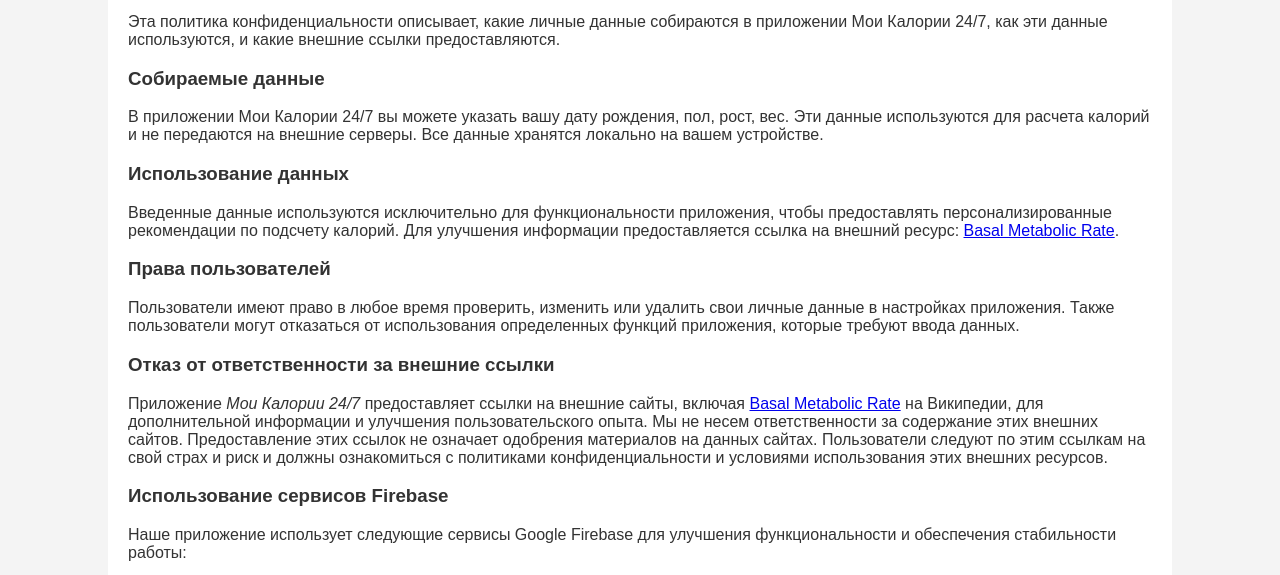
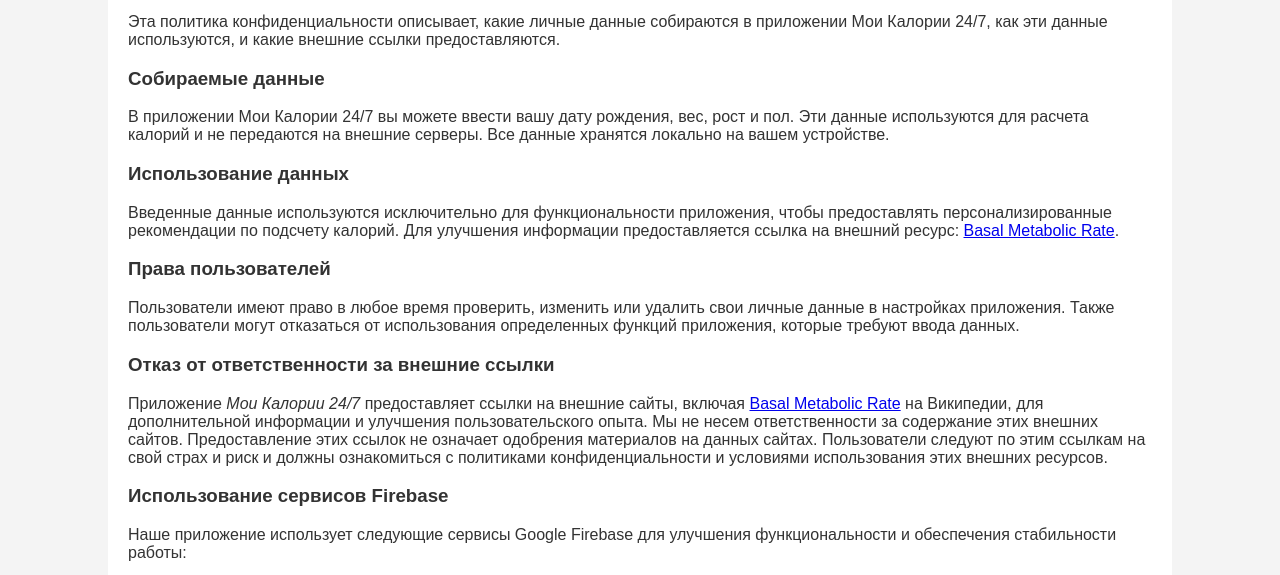
Before and after one commit to 13NotReal13/support-page, a plain HTML site: page privacy.html in a window 1280 px wide. Shown: the part 212-787 px from the top of the page. Drawn offline with Linux system fonts and the light colour scheme.

Commit message:
Update privacy.html

```diff
--- a/privacy.html
+++ b/privacy.html
@@ -82,7 +82,7 @@
     <p>Дата последнего обновления: 26 мая 2024 года</p>
     <p>Эта политика конфиденциальности описывает, какие личные данные собираются в приложении Мои Калории 24/7, как эти данные используются, и какие внешние ссылки предоставляются.</p>
     <h3>Собираемые данные</h3>
-    <p>В приложении Мои Калории 24/7 вы можете указать вашу дату рождения, пол, рост, вес. Эти данные используются для расчета калорий и не передаются на внешние серверы. Все данные хранятся локально на вашем устройстве.</p>
+    <p>В приложении Мои Калории 24/7 вы можете ввести вашу дату рождения, вес, рост и пол. Эти данные используются для расчета калорий и не передаются на внешние серверы. Все данные хранятся локально на вашем устройстве.</p>
     <h3>Использование данных</h3>
     <p>Введенные данные используются исключительно для функциональности приложения, чтобы предоставлять персонализированные рекомендации по подсчету калорий. Для улучшения информации предоставляется ссылка на внешний ресурс: <a href="https://en.m.wikipedia.org/wiki/Basal_metabolic_rate">Basal Metabolic Rate</a>.</p>
     <h3>Права пользователей</h3>
```
